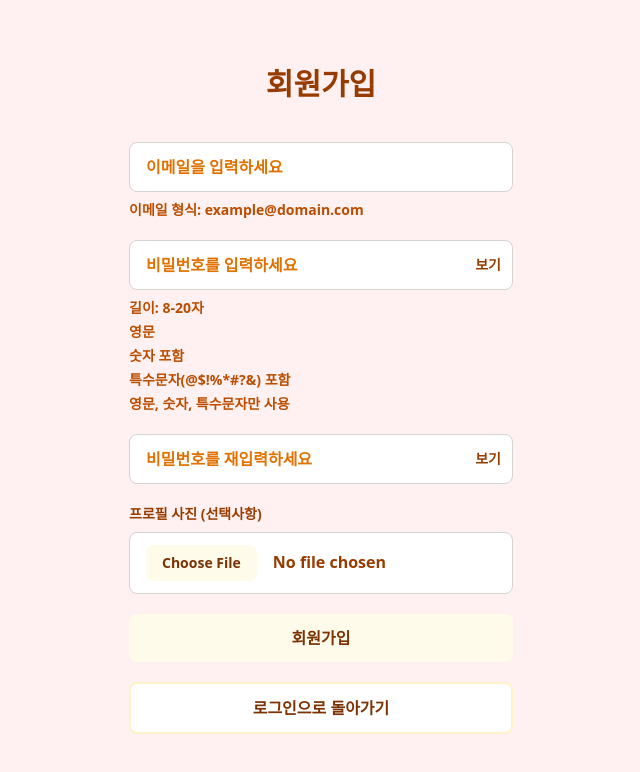
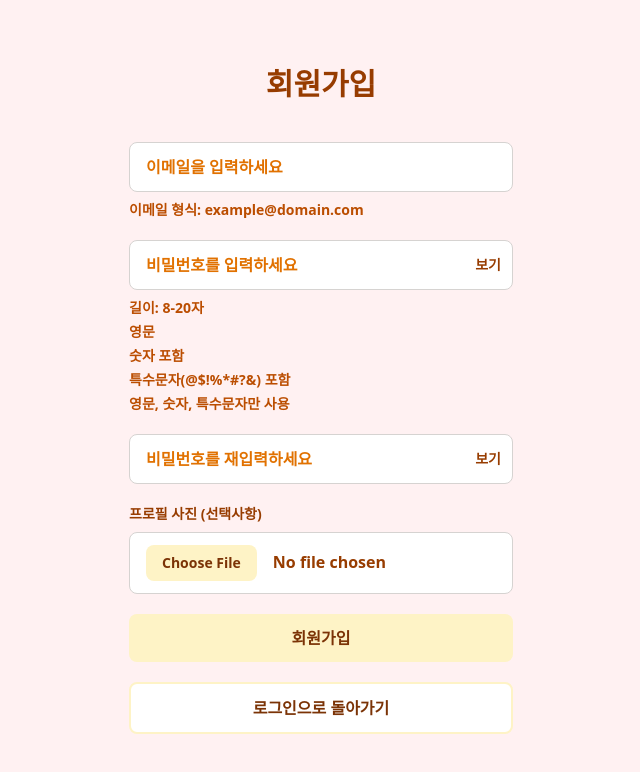
Before and after one commit to L-TED/talk_vault_front, a Next.js app: page /signup in a window 1280 px wide. Shown: the top 772 px of the page, without its empty margins (319-959 px from the left). Built offline with nearby package versions, Linux system fonts and the light colour scheme; no server answers; a web font is replaced by a local one.

Commit message:
deploy12

```diff
--- a/components/auth/LoginForm.tsx
+++ b/components/auth/LoginForm.tsx
@@ -39,7 +39,7 @@ const LoginForm = () => {
 
           <div>
             <Button
-              style="w-full px-4 py-3 bg-amber-50 text-amber-900 font-bold rounded-lg hover:bg-amber-100 transition-colors disabled:bg-stone-200 disabled:text-amber-700 disabled:cursor-not-allowed"
+              style="w-full px-4 py-3 bg-amber-100 text-amber-900 font-bold rounded-lg hover:bg-amber-200 transition-colors disabled:bg-stone-200 disabled:text-amber-700 disabled:cursor-not-allowed"
               text={isLoading ? "로그인 중..." : "로그인"}
               onClick={handleLogin}
               disabled={isLoading}
--- a/components/auth/SignupForm.tsx
+++ b/components/auth/SignupForm.tsx
@@ -200,7 +200,7 @@ const SignupForm = () => {
               type="file"
               accept="image/*"
               onChange={handleFileChange}
-              className="w-full px-4 py-3 border border-stone-300 rounded-lg bg-white focus:outline-none focus:ring-2 focus:ring-amber-300 focus:border-transparent file:mr-4 file:py-2 file:px-4 file:rounded-lg file:border-0 file:text-sm file:font-bold file:bg-amber-50 file:text-amber-900 hover:file:bg-amber-100"
+              className="w-full px-4 py-3 border border-stone-300 rounded-lg bg-white focus:outline-none focus:ring-2 focus:ring-amber-300 focus:border-transparent file:mr-4 file:py-2 file:px-4 file:rounded-lg file:border-0 file:text-sm file:font-bold file:bg-amber-100 file:text-amber-900 hover:file:bg-amber-200"
             />
           </div>
 
@@ -208,7 +208,7 @@ const SignupForm = () => {
             <button
               onClick={handleSignup}
               disabled={isLoading}
-              className="w-full px-4 py-3 bg-amber-50 text-amber-900 font-bold rounded-lg hover:bg-amber-100 transition-colors disabled:bg-stone-200 disabled:text-amber-700 disabled:cursor-not-allowed"
+              className="w-full px-4 py-3 bg-amber-100 text-amber-900 font-bold rounded-lg hover:bg-amber-200 transition-colors disabled:bg-stone-200 disabled:text-amber-700 disabled:cursor-not-allowed"
             >
               {isLoading ? "회원가입 중..." : "회원가입"}
             </button>
```
